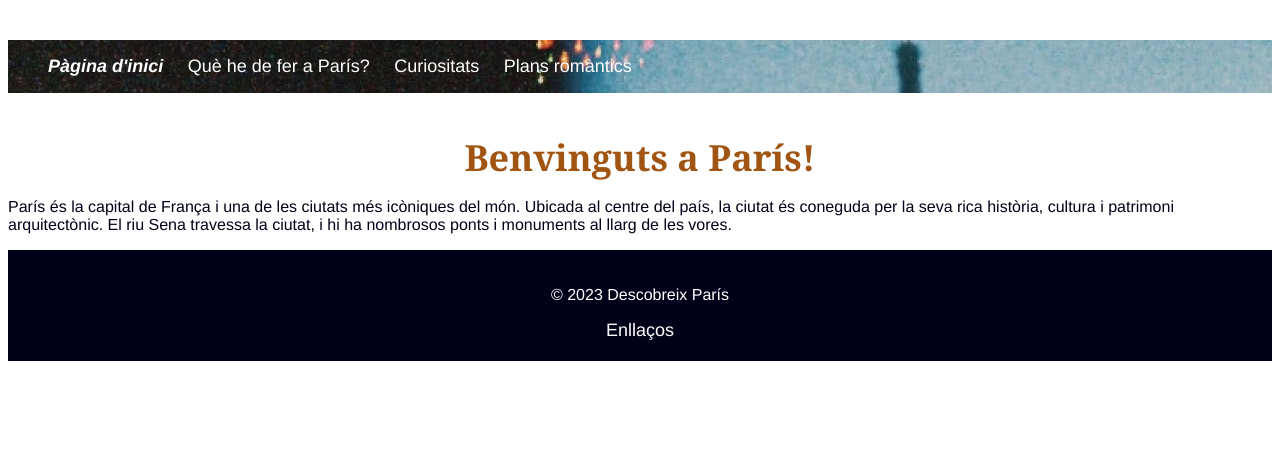
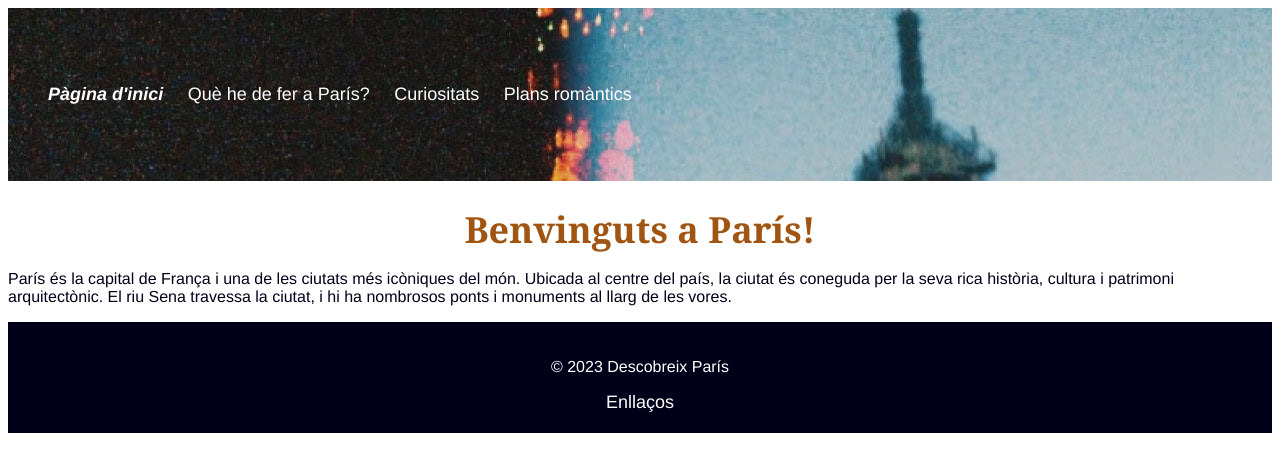
Before and after one commit to oriolbaron/PAC2_M4257_OriolBaronPla, a website built with Parcel: page index.html in a window 1280 px wide. Built offline with nearby package versions, Linux system fonts and the light colour scheme.

Commit message:
commit-010

```diff
--- a/css/styles.css
+++ b/css/styles.css
@@ -142,11 +142,15 @@ html {
     list-style: none;
     margin: 0;
     padding: 0;
+    color: #ffffff;
+    text-decoration: none;
 }
 
 .menu li {
     display: inline-block;
     margin-right: 20px;
+    color: #ffffff;
+    text-decoration: none;
 }
 
 .menu li:last-child {
--- a/index.html
+++ b/index.html
@@ -10,7 +10,7 @@
 
 <body>
 	<header>
-		<header style="background-image: url('img/paris.jpg'); margin-top: 40px; margin-bottom: 40px;">
+		<header style="background-image: url('img/paris.jpg'); max-width:100%; padding-top: 60px; padding-bottom: 60px;">
 		<nav class="menu">
 			<ul style="list-style-type:none;">
 				<li><a class="active" href="index.html">Pàgina d'inici</a></li>
```
